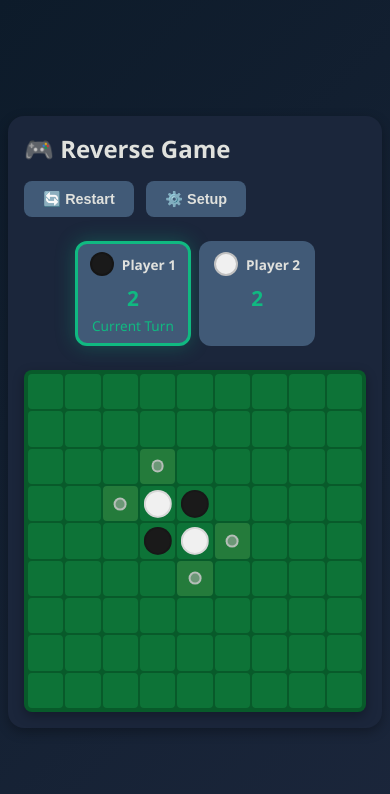
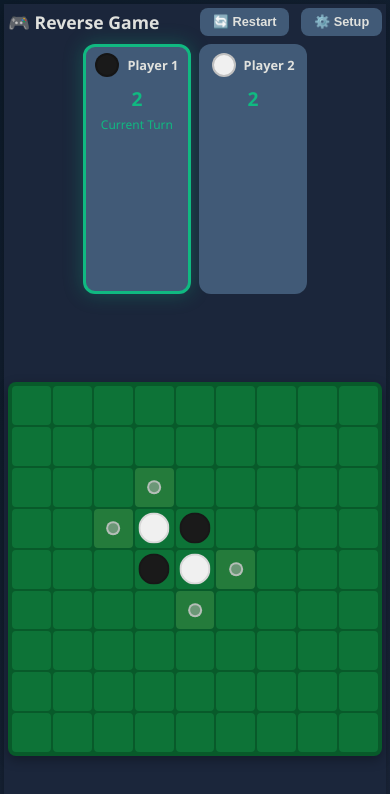
Before and after one commit to Bshashank123/reversie, a plain HTML site: page index.html in a window 390 px wide. Both pictures are taken after a click on the button "Start Game". Drawn offline with Linux system fonts and the light colour scheme.

Commit message:
Update style.css

```diff
--- a/style.css
+++ b/style.css
@@ -3,6 +3,15 @@
     margin: 0;
     padding: 0;
     box-sizing: border-box;
+}
+
+html, body {
+    margin: 0;
+    padding: 0;
+    width: 100%;
+    height: 100%;
+    overflow: hidden;
+    position: fixed;
 }
 
 :root {
@@ -26,19 +35,25 @@ body {
     font-family: 'Segoe UI', Tahoma, Geneva, Verdana, sans-serif;
     background: linear-gradient(135deg, var(--bg-primary) 0%, var(--bg-secondary) 100%);
     color: var(--text-primary);
-    min-height: 100vh;
+    height: 100vh;
+    height: 100dvh; /* Dynamic viewport height for mobile */
     display: flex;
     align-items: center;
     justify-content: center;
-    padding: 1rem;
+    padding: 0;
+    overflow: hidden;
 }
 
 /* === SCREEN MANAGEMENT === */
 .screen {
     display: none;
     width: 100%;
+    height: 100%;
     max-width: 1400px;
     animation: fadeIn 0.4s ease;
+    overflow-y: auto;
+    overflow-x: hidden;
+    padding: 1rem;
 }
 
 .screen.active {
@@ -210,17 +225,21 @@ body {
 .game-container {
     background: var(--bg-secondary);
     border-radius: 16px;
-    padding: 1.5rem;
+    padding: 1rem;
     box-shadow: var(--shadow);
+    height: 100%;
+    display: flex;
+    flex-direction: column;
 }
 
 .game-header {
     display: flex;
     justify-content: space-between;
     align-items: center;
-    margin-bottom: 1.5rem;
+    margin-bottom: 0.75rem;
     flex-wrap: wrap;
-    gap: 1rem;
+    gap: 0.5rem;
+    flex-shrink: 0;
 }
 
 .game-header h1 {
@@ -254,7 +273,9 @@ body {
 .game-content {
     display: grid;
     grid-template-columns: 1fr;
-    gap: 1.5rem;
+    gap: 1rem;
+    flex: 1;
+    min-height: 0;
 }
 
 /* Score Panel */
@@ -340,6 +361,9 @@ body {
     display: flex;
     justify-content: center;
     align-items: center;
+    flex: 1;
+    min-height: 0;
+    padding: 0.5rem 0;
 }
 
 /* Game Board */
@@ -532,6 +556,14 @@ body {
 }
 
 @media (max-width: 767px) {
+    body {
+        padding: env(safe-area-inset-top) env(safe-area-inset-right) env(safe-area-inset-bottom) env(safe-area-inset-left);
+    }
+
+    .screen {
+        padding: 0.5rem;
+    }
+
     .setup-container {
         padding: 1.5rem;
     }
@@ -541,11 +573,20 @@ body {
     }
 
     .game-container {
-        padding: 1rem;
+        padding: 0.5rem;
+        border-radius: 0;
     }
 
     .game-header h1 {
-        font-size: 1.5rem;
+        font-size: 1.3rem;
+    }
+
+    .game-header {
+        margin-bottom: 0.5rem;
+    }
+
+    .game-content {
+        gap: 0.5rem;
     }
 
     .score-panel {
@@ -553,8 +594,8 @@ body {
     }
 
     .player-score {
-        min-width: 120px;
-        padding: 0.75rem 1rem;
+        min-width: 110px;
+        padding: 0.5rem 0.75rem;
     }
 
     .score-value {
@@ -568,11 +609,15 @@ body {
     .modal-buttons {
         flex-direction: column;
     }
+
+    .board-wrapper {
+        padding: 0.25rem 0;
+    }
 }
 
 @media (max-width: 400px) {
-    body {
-        padding: 0.5rem;
+    .screen {
+        padding: 0.25rem;
     }
 
     .setup-container {
@@ -583,16 +628,33 @@ body {
         grid-template-columns: repeat(2, 1fr);
     }
 
+    .game-container {
+        padding: 0.25rem;
+    }
+
+    .game-header h1 {
+        font-size: 1.1rem;
+    }
+
+    .control-btn {
+        padding: 0.4rem 0.8rem;
+        font-size: 0.8rem;
+    }
+
     .player-score {
-        min-width: 100px;
-        padding: 0.5rem 0.75rem;
+        min-width: 90px;
+        padding: 0.4rem 0.6rem;
     }
 
     .player-name {
-        font-size: 0.85rem;
+        font-size: 0.8rem;
     }
 
     .score-value {
-        font-size: 1.3rem;
+        font-size: 1.2rem;
+    }
+
+    .turn-indicator {
+        font-size: 0.75rem;
     }
 }
```
